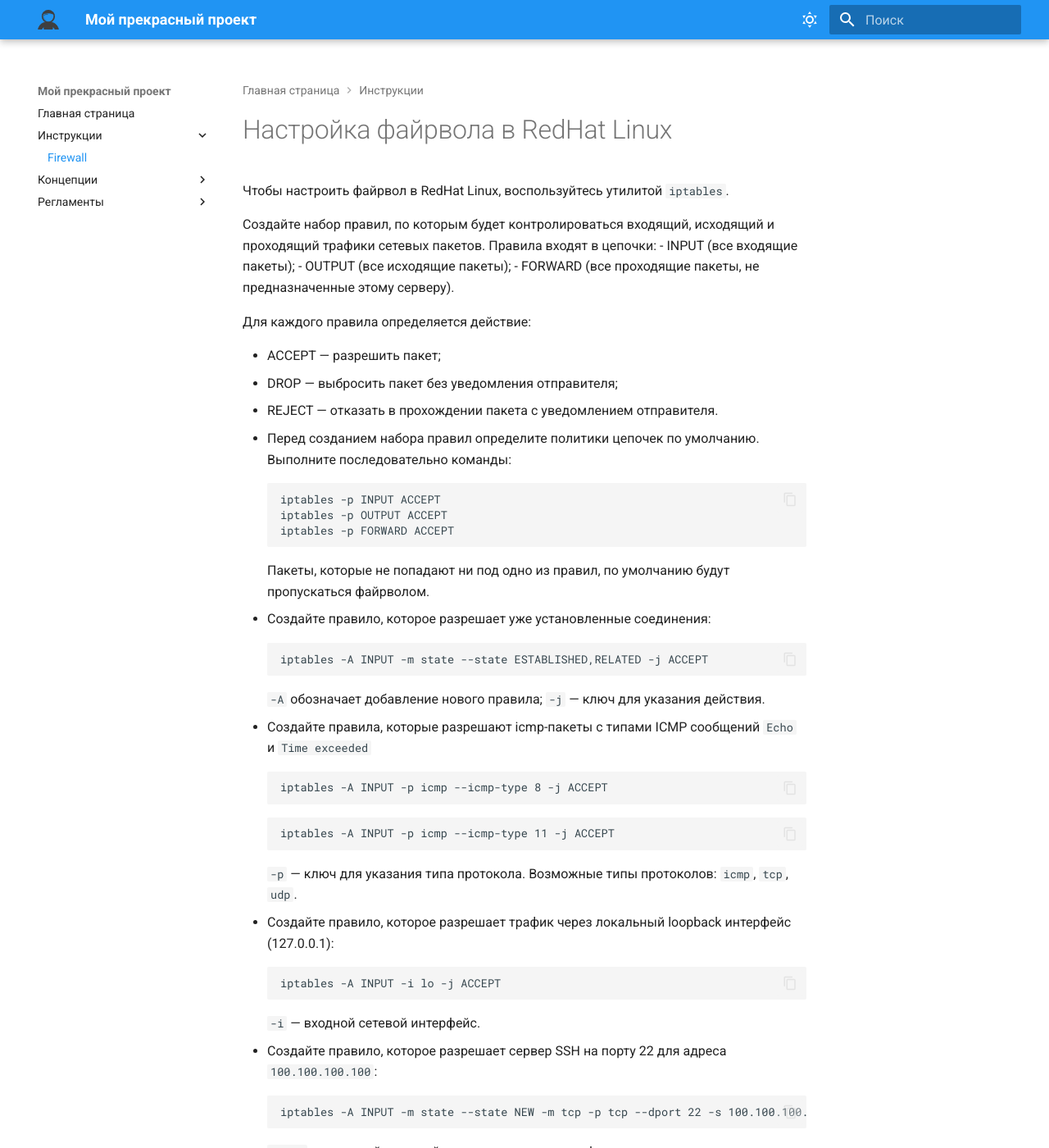
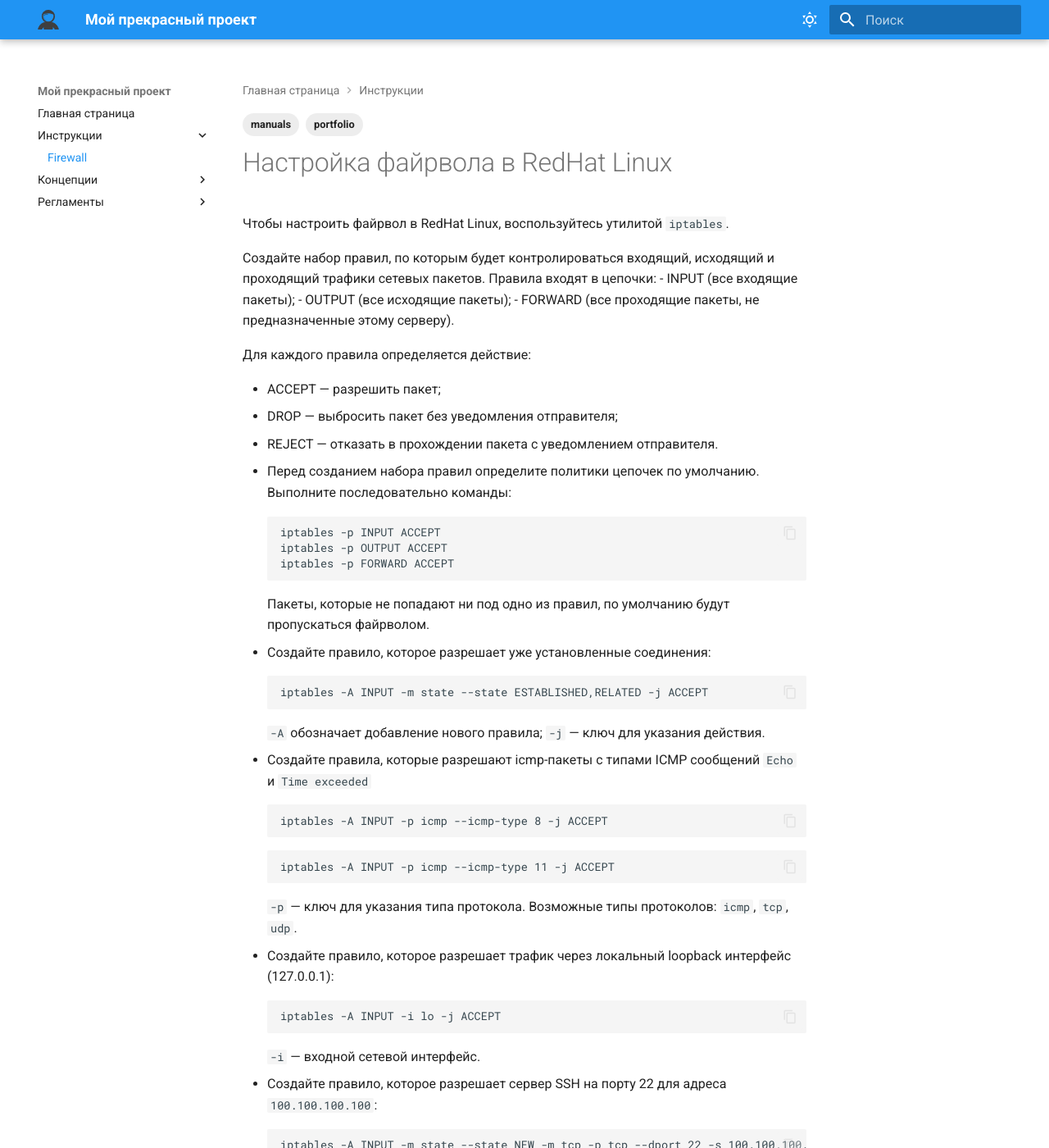
Before and after one commit to novillero/my-awesome-project, an MkDocs documentation site: the page built from docs/instructions/firewall.md, in a window 1280 px wide and 1400 px high. Shown: the whole window at 82% size. Built offline with MkDocs 1.6.1 and Material for MkDocs 9.7.7, drawn with Linux system fonts in a browser that asks for light colours.

Commit message:
добавил плагины

```diff
--- a/docs/instructions/firewall.md
+++ b/docs/instructions/firewall.md
@@ -1,3 +1,9 @@
+---
+tags:
+  - manuals
+  - portfolio
+---
+
 # Настройка файрвола в RedHat Linux
 
 Чтобы настроить файрвол в RedHat Linux, воспользуйтесь утилитой `iptables`.
--- a/mkdocs.yml
+++ b/mkdocs.yml
@@ -69,3 +69,10 @@
 
 plugins:
   - search
+  - tags:
+      tags_allowed:
+      - manuals
+      - portfolio
+      - help
+      - rules
+  - glightbox
```
Also changed, not shown: docs/concepts/about-git.md (+6 -0 lines), docs/instructions/index.md (+2 -0 lines), docs/rules/styleguide.md (+6 -0 lines), docs/tags.md (added, +3 -0 lines).
